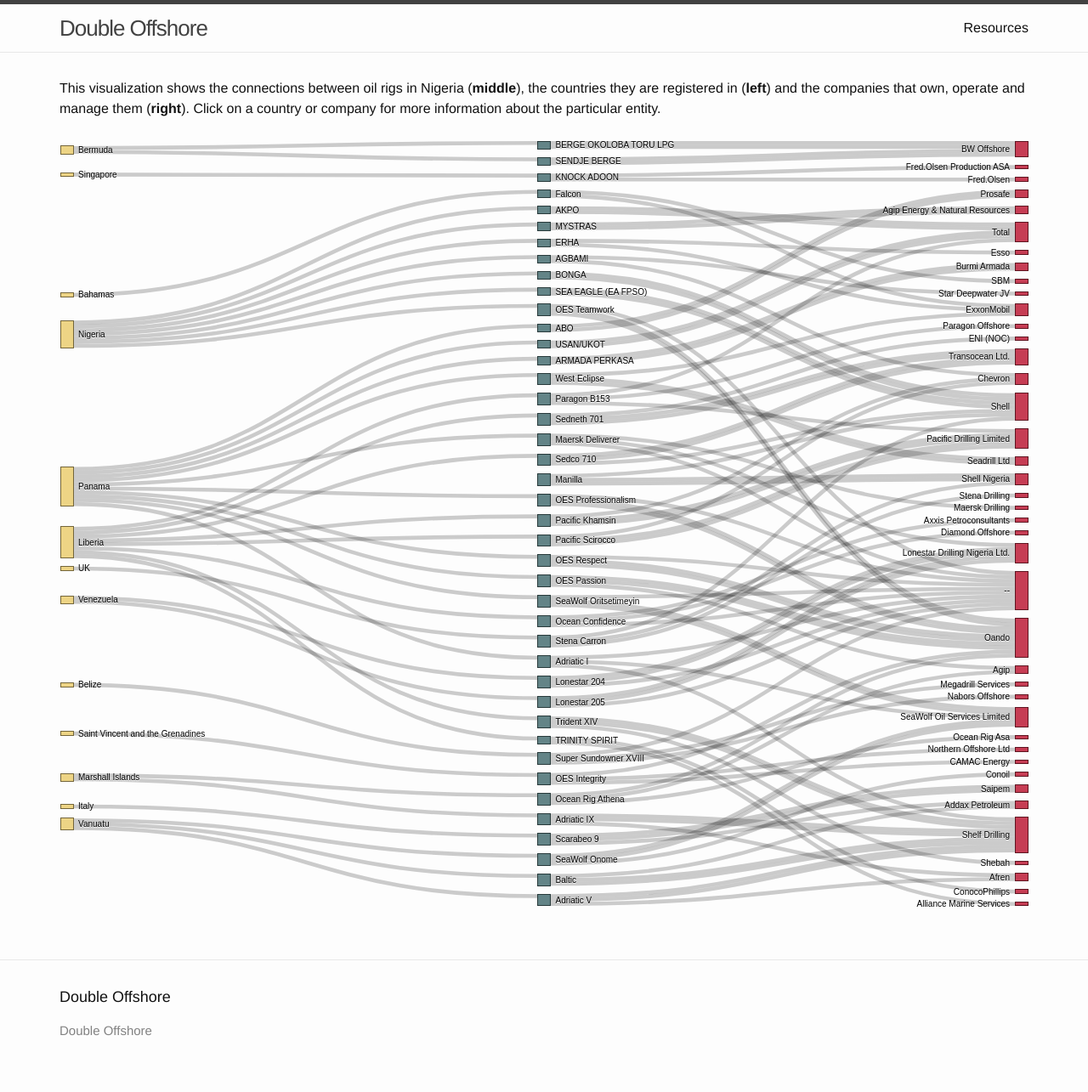
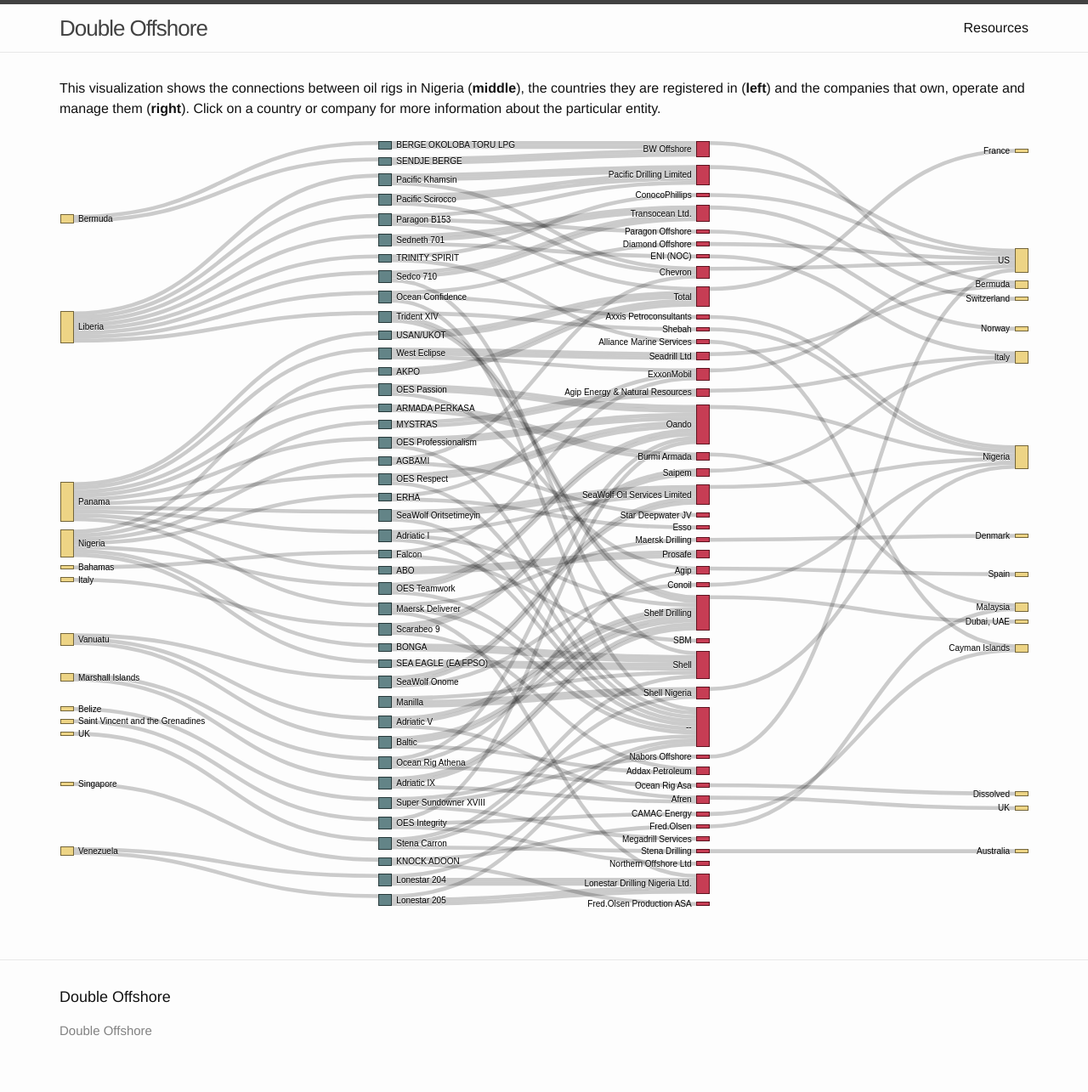
Before and after one commit to ANCIR/DoubleOffshore.org, a Jekyll site: the page built from index.html, in a window 1280 px wide. Shown: the whole page at 85% size. Built offline with Jekyll 4.4.1, drawn with Linux system fonts in a browser that asks for light colours; some of the changed lines change nothing that is shown.

Commit message:
add 4th column with company flags

```diff
--- a/assets/js/app-sankey.js
+++ b/assets/js/app-sankey.js
@@ -47,19 +47,56 @@
         if (activeLocation === undefined)
             activeLocation = 'Nigeria';
         var activeNetwork = $q.defer();
+        // DATA SOURCES
+        var companyData = $q.defer();
+        var rigData = $q.defer();
 
         /* Load data */
 
+        d3.csv(SITE_CONFIG.baseurl + '/data/companies.csv', function(error, data) {
+            var dat = {};
+            data.forEach(function(row){dat[row['Company'].trim()] = row;});
+            companyData.resolve(dat);
+        });
+
         d3.json(SITE_CONFIG.baseurl + "/data/rigs.json", function(error, data) {
+            rigData.resolve(data);
+        });
 
+        /* Process data */
+
+        $q.all([rigData.promise, companyData.promise]).then(function(values) {
+
+            var data = values[0];
+            var extra = values[1];
             var uniqueCompanies = {};
-            var uniqueFlags = {};
+            var uniqueRigFlags = {};
             var uniqueLocations = {};
+            var uniqueCompanyFlags = {};
 
             function clean(data) {
                 for (var key in data)
                     if (data[key] && typeof data[key] === "string")
                         data[key] = data[key].trim();
+            }
+
+            function processCompanyFlag(company) {
+                if (!extra[company.name])
+                    return;
+                var flagName = (extra[company.name]['Based'] ||
+                                extra[company.name]['Ultimate Owner Jurisdiction']);
+                if (!flagName)
+                    return;
+                // add the company flag
+                var flag;
+                if (!uniqueCompanyFlags[flagName]) {
+                    flag = new Entity(flagName, "cflag");
+                    uniqueCompanyFlags[flagName] = flag;
+                    allEntities.push(flag);
+                }
+                else
+                    flag = uniqueCompanyFlags[flagName];
+                company.flag = flag;
             }
 
             function processCompanies(obj) {
@@ -72,6 +109,7 @@
                     company.setSize(50, 50);
                     uniqueCompanies[obj.name] = company;
                     allEntities.push(company);
+                    processCompanyFlag(company);
                 }
                 else
                     company = uniqueCompanies[obj.name];
@@ -99,13 +137,13 @@
                 // add the flag
                 if (entDat.flag) {
                     var flag;
-                    if (!uniqueFlags[entDat.flag]) {
-                        flag = new Entity(entDat.flag, "flag");
-                        uniqueFlags[entDat.flag] = flag;
+                    if (!uniqueRigFlags[entDat.flag]) {
+                        flag = new Entity(entDat.flag, "rflag");
+                        uniqueRigFlags[entDat.flag] = flag;
                         allEntities.push(flag);
                     }
                     else
-                        flag = uniqueFlags[entDat.flag];
+                        flag = uniqueRigFlags[entDat.flag];
                     rig.flag = flag;
                 }
                 // add the location
@@ -133,11 +171,12 @@
             var activeRigs = rigsByLocation.filterExact(country).top(Infinity);
             var relations = [];
             var entities = [];
-            var flags = {};
+            var rflags = {};
+            var cflags = {};
             var companies = {};
 
             var entityAttrs = [
-                ['flag', 'is flag of', true, flags],
+                ['flag', 'is flag of', true, rflags],
                 ['owner', 'is owned by', false, companies],
                 ['manager', 'is managed by', false, companies],
                 ['operator', 'is operated by', false, companies],
@@ -169,9 +208,22 @@
                 entityAttrs.forEach(addEntityAndRelation, obj);
             });
 
+            for (var key in companies) {
+                var company = companies[key];
+                var flag = company.flag;
+                if (!flag)
+                    continue;
+                if (!cflags[flag.name]) {
+                    cflags[flag.name] = company.flag;
+                    entities.push(flag);
+                }
+                relations.push(new Relation(company, flag, "is based in"));
+            }
+
             activeNetwork.resolve({
                 'rigs': activeRigs,
-                'flags': Object.keys(flags).map(function(k) {return flags[k];}),
+                'rflags': Object.keys(rflags).map(function(k) {return rflags[k];}),
+                'cflags': Object.keys(cflags).map(function(k) {return cflags[k];}),
                 'companies': Object.keys(companies).map(function(k) {return companies[k];}),
                 'entities': entities,
                 'relations': relations
@@ -195,12 +247,12 @@
 
         d3.csv(SITE_CONFIG.baseurl + '/data/countries.csv', function(error, data) {
             data.forEach(function(row){
-                flagData[row['Flag country']] = row;
+                flagData[row['Flag country'].trim()] = row;
             });
         });
 
         $entities.activeNetwork.then(function(network) {
-            updateSankey(network.entities, network.relations, network.rigs);
+            updateSankey(network);
         });
 
         /* Set up sankey */
@@ -222,15 +274,15 @@
         var pathGeneratorSK = sankey.link();
         var colorSK = d3.scale.category20();
 
-        function updateSankey(entities, relations, rigs) {
+        function updateSankey(network) {
             /*
-            Add dud flag and company relations for rigs that
-            don't have those. This is to get flag, rig and company
+            Add dud flag and company relations for rigs and companies
+            that don't have those. This is to get flag, rig and company
             entities aligned.
             */
-            entities = entities.slice(0);
-            relations = relations.slice(0);
-            rigs.forEach(function(obj) {
+            var entities = network.entities.slice(0);
+            var relations = network.relations.slice(0);
+            network.rigs.forEach(function(obj) {
                 var dudEntity;
                 if (!obj.flag) {
                     dudEntity = new Entity("", "dud");
@@ -240,8 +292,15 @@
                 if (!obj.owner && !obj.manager && !obj.operator) {
                     dudEntity = new Entity("", "dud");
                     entities.push(dudEntity);
-                    relations.push(new Relation(obj, dudEntity));
+                    relations.push(new Relation(obj, dudEntity, "dud"));
                 }
+            });
+            network.companies.forEach(function(obj) {
+                if (obj.flag)
+                    return;
+                var dudEntity = new Entity("", "dud");
+                entities.push(dudEntity);
+                relations.push(new Relation(obj, dudEntity, "dud"));
             });
 
             sankey
@@ -287,16 +346,16 @@
                 .append("title")
                 .text(function(d) {return d.name;});
 
-            entity.selectAll('.flag > rect, .company > rect')
+            entity.selectAll('.cflag > rect, .rflag > rect')
                 .each(function(d) {
                     $(this).popover({
                         title: d.name,
                         content: function() {
                             var blurb = "";
-                            if (d.type === "flag" && flagData[d.name]) {
+                            if (flagData[d.name]) {
                                 var dat = flagData[d.name];
-                                if (dat['FSI']) {
-                                    blurb = "<div><strong>FSI :</strong> " + dat['FSI'] +
+                                if (dat['FSI Secrecy Score']) {
+                                    blurb = "<div><strong>FSI score:</strong> " + dat['FSI Secrecy Score'] +
                                         ' (<a target="_blank" href="' + dat['FSI URL'] +
                                         '">FSI report</a>)' +
                                         "<br/><strong>FSI rank:</strong> " +
@@ -338,7 +397,7 @@
                 }
                 else {
                     var rigs = {};
-                    if (ent.type === "flag") {
+                    if (ent.type === "rflag") {
                         relation.each(function(d) {
                             if (d.source === ent) {
                                 rigs[d.target.name] = d.target;
--- /dev/null
+++ b/data/companies.csv
@@ -0,0 +1,58 @@
+Company,Based,Ultimate Owner Title,Ultimate Owner Jurisdiction
+Total,,,
+Chevron,,,
+Prosafe,,,
+Burmi Armada,,,
+BW Offshore,,,
+Shell,,,
+ExxonMobil,,,
+SBM Offshore N.V,Netherlands,,
+Fred.Olsen Production ASA,,,
+Agip Energy & Natural Resources,,,
+Transocean Ltd.,,,
+Axxis Petroconsultants,Nigeria,,
+Lonestar Drilling Nigeria Ltd.,,,
+Megadrill Services,,,
+Northern Offshore Ltd,,,
+Oando,Nigeria,,
+Pacific Drilling Limited,US,,
+Saipem,Italy,,
+Seadrill Ltd,Bermuda,,
+SeaWolf Oil Services Limited,Nigeria,,
+Shelf Drilling,"Dubai, UAE",,
+Shell Nigeria,Nigeria,,
+ConocoPhillips,US,,
+Total,,Total S.A,France
+Star Deepwater JV,,,
+Prosafe,,,
+Burmi Armada,Malaysia,Pacific States Investment Ltd,Malaysia
+BW Offshore,Bermuda,Schlumberger N.V,"Curacao, Netherlands"
+Shell,,,
+Esso,,,
+ExxonMobil,,Exxon Mobil Corp,US
+Fred.Olsen,,Yinson Holdings BHD,Malaysia
+Agip Energy & Natural Resources,,"MEF, Italian Government",Italy
+ENI (NOC),,"MEF, Italian Government",Italy
+CAMAC Energy,Cayman Islands,Listed as Dr Kase Lukmanlawal,Unknown
+Agip,Spain,,
+Chevron,US,Chevron Captain Company (80.06%)) & Chevron Netherlands B.V (19.93%),USA & Netherlands
+Addax Petroleum,,,
+Conoil,Nigeria,Conoil PLC,Nigeria
+Afren,,Afren PLC,UK
+Shebah,Nigeria,,
+Alliance Marine Services,Cayman Islands,Unknown,Unknown
+Transocean Ltd.,,,Switzerland
+Diamond Offshore,US,Louws Corporation,US
+Lonestar Drilling Nigeria Ltd.,,,
+Maersk Drilling,Denmark ,A.P. Møller–Mærsk A/S,Denmark
+Nabors Offshore,US,Nabors Industries Ltd,Bermuda
+Oando,,Oando PLC,Nigeria
+Ocean Rig Asa,Dissolved,,Norway
+Pacific Drilling Limited,,,US
+Paragon Offshore,Norway,Nobole Corporation PLC,UK
+Saipem,,MEF,Italy
+Seadrill Ltd,,,Bermuda
+SeaWolf Oil Services Limited,Nigeria,,
+Shelf Drilling,"Dubai, UAE",,UAE
+Shell Nigeria,Nigeria,,
+Stena Drilling,Australia,Stena Drilling Australia Pty Ltd,Australia
--- a/data/countries.csv
+++ b/data/countries.csv
@@ -7,7 +7,7 @@
 Saint Vincent and Grenadines,Yes,25,Caribbean ,,109373,No,0,,78,62,http://www.financialsecrecyindex.com/database/St%20Vincent%20&%20Grenadines.xml,"http://www.svg-marad.com/Downloads/Law%20and%20Directives/Shipping%20Acts/Shipping%20Act,%202004.pdf",Yes,412,325,tbc,"China, Greece",----,9,3,https://www.cia.gov/library/publications/the-world-factbook/geos/vc.html,,http://www.indexmundi.com/g/r.aspx?c=bh&v=88,Does not adequately curtail banking secrecy,Does not maintain company ownership details in official records,Partly discloses or prevents trusts and private foundations,Does not require company ownership details are publicly available online,Does not require that company accounts be available on the public record ,Does not require that paying agents must disclose to domestic tax authorities about payments to non-residents,Does not avoid promoting tax evasion via a tax credit system,Does not use appropriate tools for efficiently analysing tax related information,Allows harmful legal vehicles,Does not comply with international anti-money laundering standards,"As of 31 May, 2012, St. Vincent and the Grenadines had less than 46 tax information",Partly ratified relevant international treaties relating to financial,Partly cooperates with other states on money laundering and others,http://www.europarl.europa.eu/sides/getDoc.do?type=REPORT&reference=A5-2001-0405&language=BG
 Vanuatu,Yes,57,Oceania,,252763,No,0,,87,45,http://www.financialsecrecyindex.com/database/Vanuatu.xml,http://vanuatuships.com/downloads/Mari-Act.pdf,Yes,77,72,tbc,Japan,----,tbc,2,https://www.cia.gov/library/publications/the-world-factbook/geos/nh.html,,http://www.indexmundi.com/g/r.aspx?c=bh&v=88,Does not adequately curtail banking secrecy,Does not maintain company ownership details in official records,Does not disclose or prevent trusts and foundation,Does not require company ownership details are publicly available online,Does not require that company accounts be available on the public record ,Does not require that paying agents must disclose to domestic tax authorities about payments to non-residents,Does not avoid promoting tax evasion via a tax credit system,Does not use appropriate tools for efficiently analysing tax related information,Allows harmful legal vehicles,Does not comply with international anti-money laundering standards,"As of 31 May, 2012, Vanuatu had no tax information sharing agreements complying",Partly ratified relevant international treaties relating to financial,Partly cooperates with other states on money laundering and others,http://www.newscientist.com/article/mg18825244.900-marauders-continue-to-plunder-the-oceans.html
 Venezuela,No,69,South America,,30.4m,12,2300,,------,-----,------,,,53,9,14,Greece,Panama,16,5,https://www.cia.gov/library/publications/the-world-factbook/geos/ve.html,,http://www.indexmundi.com/g/r.aspx?c=bh&v=88,,-------,,,,,,,,,with basic OECD requirements,,,
-SIngapore,Yes,6,Southeast Asia,,5.4m,85,0,,70,5,http://www.financialsecrecyindex.com/PDF/Singapore.pdf,http://www.mpa.gov.sg/sites/pdf/00_introduction.pdf,Yes,1599,966,344,Norway,Panama,436,131,https://www.cia.gov/library/publications/the-world-factbook/geos/sn.html,,http://www.indexmundi.com/g/r.aspx?c=bh&v=88,Does not adequately curtail banking secrecy,Does not maintain company ownership details in official records,Partly discloses or prevents trusts and private foundations,Does not require company ownership details are publicly available online,Does not require that company accounts be available on the public record,Does not require that paying agents must disclose to domestic tax authorities about payments to non-residents,Does not avoid promoting tax evasion via a tax credit system,Partly uses appropriate tools for efficiently analysing tax related information,Partly allows harmful legal vehicles,Partly complies with international anti-money laundering standards,"As of 31 May, 2012, Singapore had less than 46 tax information sharing agreements",Partly ratified relevant international treaties relating to financial,Partly cooperates with other states on money laundering and others,http://www.mua.org.au/livestock_carrier_fire_again_highlights_dangers_of_foc_shipping
+Singapore,Yes,6,Southeast Asia,,5.4m,85,0,,70,5,http://www.financialsecrecyindex.com/PDF/Singapore.pdf,http://www.mpa.gov.sg/sites/pdf/00_introduction.pdf,Yes,1599,966,344,Norway,Panama,436,131,https://www.cia.gov/library/publications/the-world-factbook/geos/sn.html,,http://www.indexmundi.com/g/r.aspx?c=bh&v=88,Does not adequately curtail banking secrecy,Does not maintain company ownership details in official records,Partly discloses or prevents trusts and private foundations,Does not require company ownership details are publicly available online,Does not require that company accounts be available on the public record,Does not require that paying agents must disclose to domestic tax authorities about payments to non-residents,Does not avoid promoting tax evasion via a tax credit system,Partly uses appropriate tools for efficiently analysing tax related information,Partly allows harmful legal vehicles,Partly complies with international anti-money laundering standards,"As of 31 May, 2012, Singapore had less than 46 tax information sharing agreements",Partly ratified relevant international treaties relating to financial,Partly cooperates with other states on money laundering and others,http://www.mua.org.au/livestock_carrier_fire_again_highlights_dangers_of_foc_shipping
 Hong Kong,Yes,5,Southern coast of China,,,No,0,,72,3,http://www.financialsecrecyindex.com/PDF/HongKong.pdf,http://www.legislation.gov.hk/blis_pdf.nsf/6799165D2FEE3FA94825755E0033E532/4BAC95318B4ACD84482575EF0005D792?OpenDocument&bt=0,Yes,1644,976,341,China,"Panama, Liberia",156,31,https://www.cia.gov/library/publications/the-world-factbook/geos/hk.html,,http://www.indexmundi.com/g/r.aspx?c=bh&v=88,Does not adequately curtail banking secrecy,Does not maintain company ownership details in official records,Partly discloses or prevents trusts and private foundations,Partly requires that company ownership details are publicly available,Does not require that company accounts be available on the public record,Does not require that paying agents must disclose to domestic tax authorities about payments to non-residents,Does not avoid promoting tax evasion via a tax credit system,Does not use appropriate tools for efficiently analysing tax related information,Partly allows harmful legal vehicles,Partly complies with international anti-money laundering standards,"As of 31 May, 2012, Hong Kong had less than 46 tax information sharing",Partly ratified relevant international treaties relating to financial,Partly cooperates with other states on money laundering and others,
 Malta,Yes,4,Southern Europe,,423383,No,0,,44,64,http://www.financialsecrecyindex.com/PDF/Malta.pdf,http://www.justiceservices.gov.mt/DownloadDocument.aspx?app=lom&itemid=8734,Yes,1650,1437,2,"Greece,Turkey",Panama,160,36,https://www.cia.gov/library/publications/the-world-factbook/geos/mt.html,,http://www.indexmundi.com/g/r.aspx?c=bh&v=88,Does not adequately curtail banking secrecy,Does not maintain company ownership details in official records,Does not disclose or prevent trusts and foundation,Partly requires that company ownership details are publicly available,Requires that company accounts be available on public record,Does not require that paying agents must disclose to domestic tax authorities about payments to non-residents,Partly avoids promoting tax evasion via a tax credit system,Partly uses appropriate tools for efficiently analysing tax related information,Allows harmful legal vehicles,Partly complies with international anti-money laundering standards,"As of 31 May, 2012, Malta had at least 46 bilateral tax information sharing",Ratified relevant international treaties relating to financial transparency,Cooperates with other states on money laundering and other criminal issues,http://www.nytimes.com/2010/06/08/world/middleeast/08sanctions.html?pagewanted=all
 Bahamas,Yes,10,Americas,,377374,No,0,,80,35,http://www.financialsecrecyindex.com/PDF/Bahamas.pdf,http://www.bahamasmaritime.com/includes/tng/pub/tNG_download4.php?page=84&KT_download1=a3c037008a15b1165f8982bc3ff9edb0,Yes,1160,1063,6,"Greece, USA",Panama,225,71,https://www.cia.gov/library/publications/the-world-factbook/geos/bf.html,,http://www.indexmundi.com/g/r.aspx?c=bh&v=88,Does not adequately curtail banking secrecy,Does not maintain company ownership details in official records,Does not disclose or prevent trusts and foundation,Does not require that company ownership details are publicly available,Does not require that company accounts be available on public record,Does not require resident paying agents to tell the domestic tax authorities,Does not avoid promoting tax evasion via a tax credit system,Does not use appropriate tools for efficiently analysing tax related information,Allows harmful legal vehicles,Partly complies with international anti-money laundering standards,"As of 31 May, 2012, Bahamas had less than 46 tax information sharing agreements",Partly ratified relevant international treaties relating to financial,Partly cooperates with other states on money laundering and others,http://www.cbc.ca/news2/background/martin_paul/flagsofconvenience.html
--- a/index.html
+++ b/index.html
@@ -61,7 +61,7 @@
   stroke: rgba(94, 20, 32, 1.0);
 }
 
-.entity.flag rect {
+.entity.cflag rect, .entity.rflag rect {
   fill: #ECD078;
   stroke: rgba(115, 101, 58, 1.0);
 }
```
